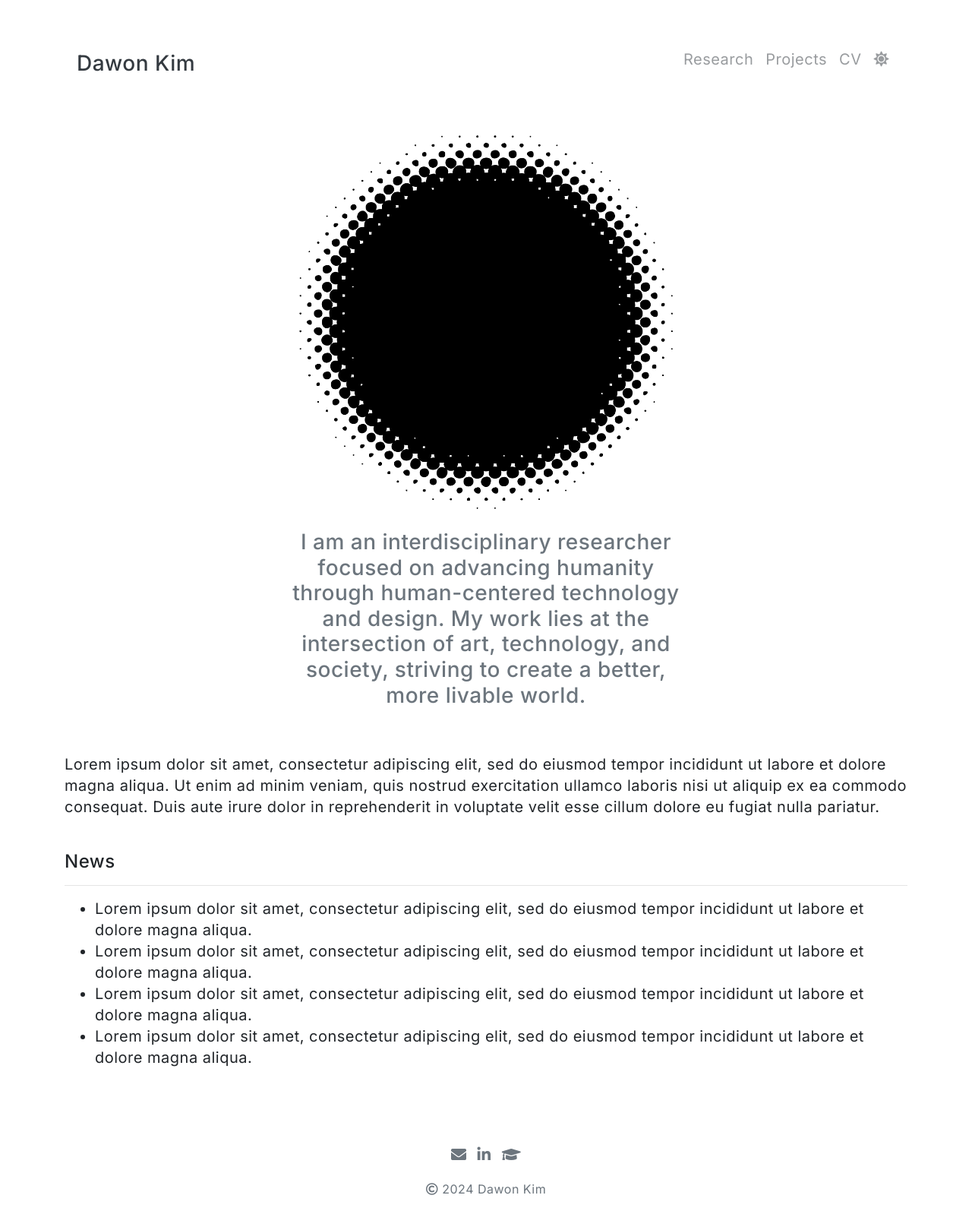
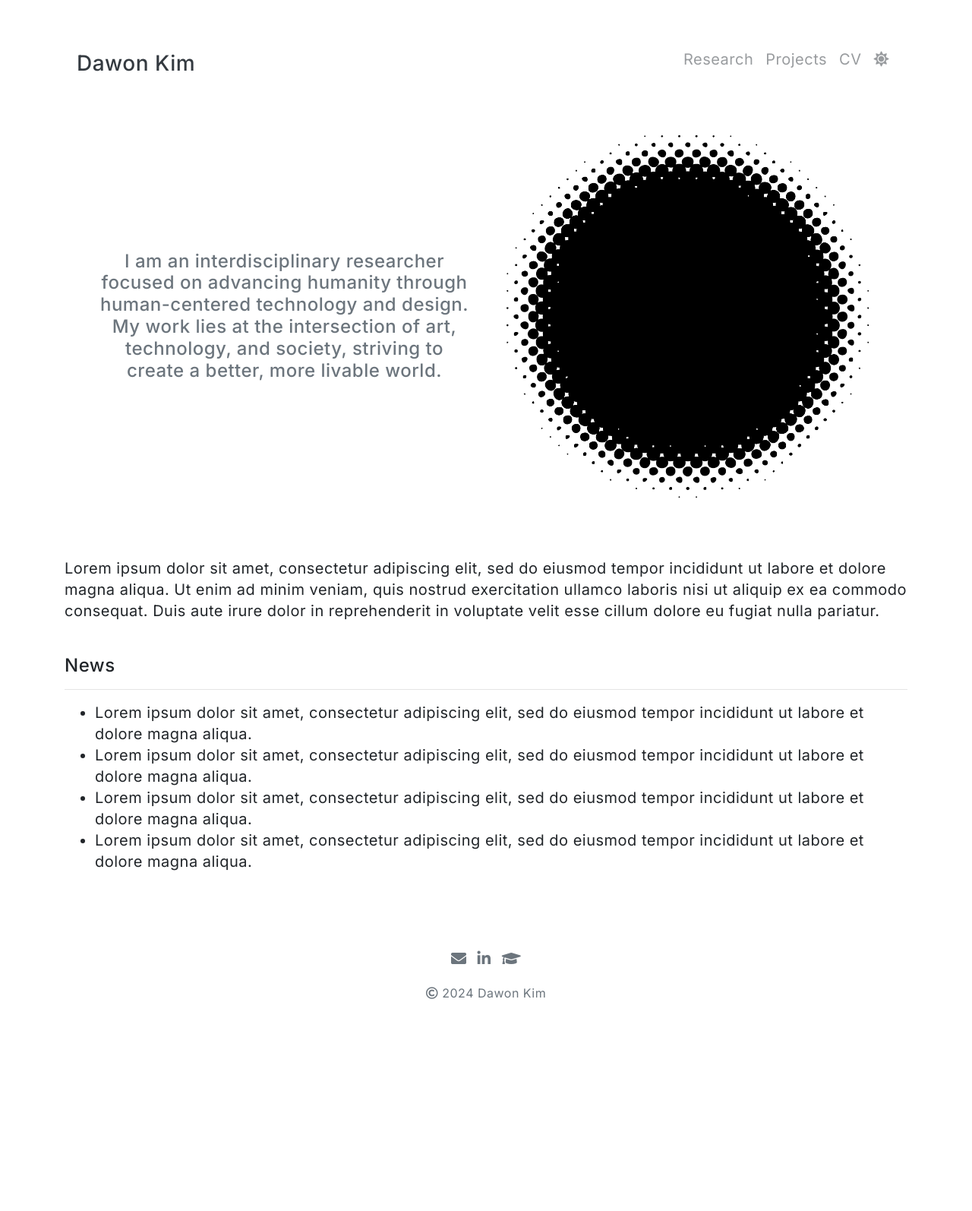
Before and after one commit to dawonkimhci/dawonkimhci.github.io, a Jekyll site: the page built from pages/index.md, in a window 1280 px wide. Shown: the whole page at 76% size. Built offline with Jekyll 4.4.1, drawn with Linux system fonts in a browser that asks for light colours; after the commit the page ends 1336 px from its top, so only the background shows below that.

Commit message:
Update landing.html

```diff
--- a/_includes/landing.html
+++ b/_includes/landing.html
@@ -1,19 +1,22 @@
-<div class="row justify-content-center align-items-center p-4">
-    <div class="col-lg-6 col-md-6 text-center mt-4">
-
-        <!-- Fine Circle Responsive Image -->
-        <div id="container" class="my-2">
-            <div id="dummy"></div>
-            <div id="element">
-                <img src="{{ site.author.image }}" alt="{{ site.title }}" class="circle-image wow animated fadeIn" data-wow-delay=".1s">
+<div class="container">
+    <div class="row justify-content-center align-items-center p-4">
+        <!-- 왼쪽 텍스트 (큰 화면) -->
+        <div class="col-lg-6 col-md-12 text-center text-lg-start mt-4">
+            <div class="text-muted wow animated fadeIn" data-wow-delay=".25s">
+                <h4>
+                    I am an interdisciplinary researcher focused on advancing humanity through human-centered technology and design. My work lies at the intersection of art, technology, and society, striving to create a better, more livable world.
+                </h4>
             </div>
         </div>
 
-        <div class="text-muted wow animated fadeIn" data-wow-delay=".25s">
-            <h3>
-                I am an interdisciplinary researcher focused on advancing humanity through human-centered technology and design. My work lies at the intersection of art, technology, and society, striving to create a better, more livable world.
-            </h3>
+        <!-- 오른쪽 이미지 (큰 화면) -->
+        <div class="col-lg-6 col-md-12 text-center mt-4">
+            <div id="container" class="my-2">
+                <div id="dummy"></div>
+                <div id="element">
+                    <img src="{{ site.author.image }}" alt="{{ site.title }}" class="circle-image wow animated fadeIn" data-wow-delay=".1s">
+                </div>
+            </div>
         </div>
-
     </div>
 </div>
```
